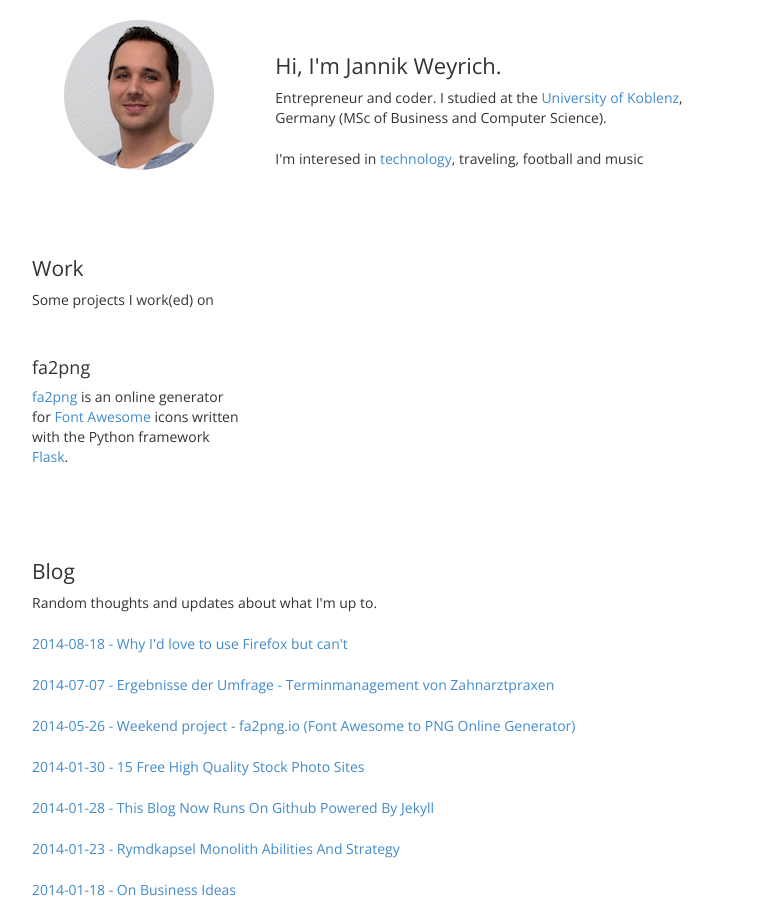
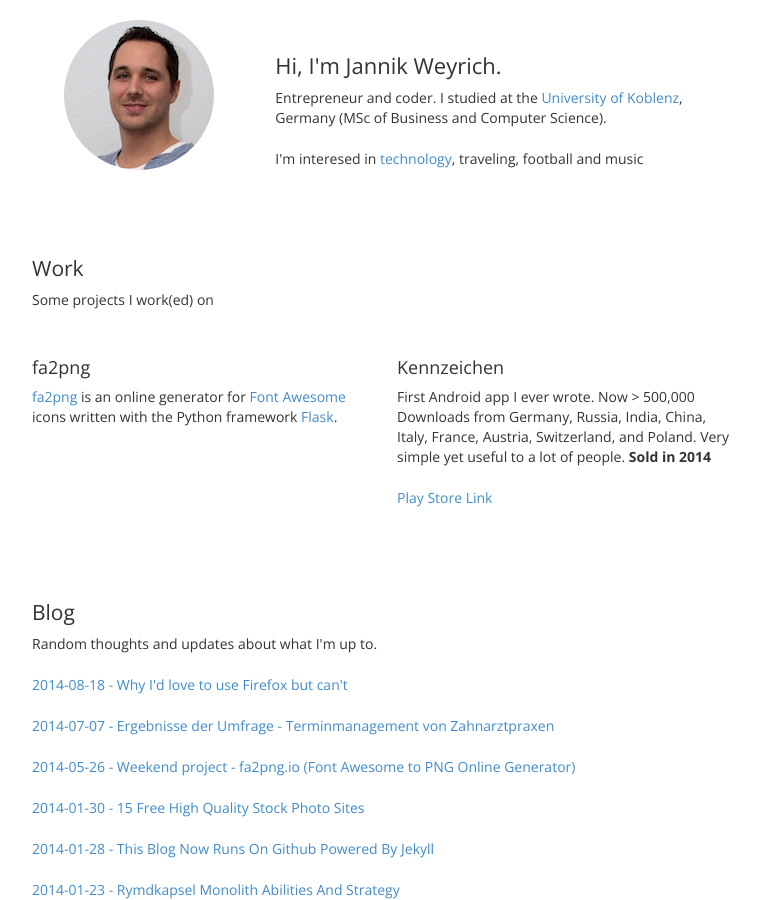
Before and after one commit to jnkwrych/jnkwrych.github.io, a Jekyll site: the page built from index.html, in a window 1280 px wide and 900 px high. Shown: the whole window, without its empty margins (258-1018 px from the left). Built offline with Jekyll 4.4.1, drawn with Linux system fonts in a browser that asks for light colours; Markdown is read by kramdown in place of the engine named in the settings.

Commit message:
Update index.html

```diff
--- a/index.html
+++ b/index.html
@@ -8,7 +8,7 @@
     <p>Some projects I work(ed) on</p>
 
     <div class="row items">
-        <div class="col-md-4">
+        <div class="col-md-6">
             <h3>fa2png</h3>
 
             <p><a href="https://fa2png.io/" target="_blank">fa2png</a> is an online generator for
@@ -16,7 +16,7 @@
                 icons written with the Python framework <a href="http://flask.pocoo.org/" target="_blank">Flask</a>. </p>
             </p>
         </div>
-        <!--<div class="col-md-4">
+        <div class="col-md-6">
             <h3>Kennzeichen</h3>
 
             <p>First Android app I ever wrote. Now > 500,000 Downloads from Germany, Russia, India, China, Italy, France,
@@ -25,6 +25,7 @@
             <p><a href="https://play.google.com/store/apps/details?id=eu.greenrobot.kennzeichen" target="_blank">Play
                 Store Link</a></p>
         </div>
+        <!--
         <div class="col-md-4">
             <h3>Socialfunders</h3>
 
```
